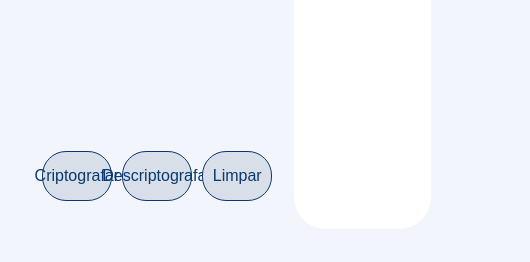
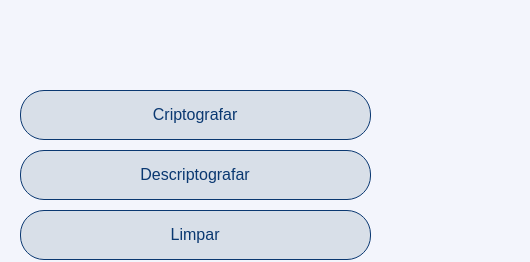
Before and after one commit to Luciara-Abreu/Decryptor, a React (Create React App) app: page / in a window 390 px wide. Shown: the part 595-857 px from the top of the page, 530 px wide, since content can reach past the window. Built offline with nearby package versions, Linux system fonts and the light colour scheme; the HTML template or start-up script is replaced by a standard one.

Commit message:
responsive styling adjustment

```diff
--- a/src/home/styles.js
+++ b/src/home/styles.js
@@ -21,6 +21,11 @@ textarea{
     font-weight: 400;
     font-style: normal;
 }
+
+@media (max-width: 1200px) {
+    flex-direction: column;
+    height: auto;
+  }
 `
 
 export const ContainerHeader = styled.div`
@@ -35,6 +40,12 @@ export const ContainerLeft = styled.div`
     display: flex;
     flex-direction: column;
     justify-content: space-around;
+
+    @media (max-width:1200px){
+      width: 100%;
+      padding: 40px 0px 20px 0px;
+}
+
 `
 
 export const ContainerText = styled.div`
@@ -65,6 +76,25 @@ textarea {
     left: 10%;
     top:10%
 }
+
+@media (max-width:1200px){
+      width: 100%;
+      padding: 40px 0px 20px 0px;
+
+  ::placeholder {
+    padding-left: 10px;
+  }
+  textarea {
+    width: 90%;
+    padding: 5%;
+  }
+  .error-message {
+    padding: 10%;
+    left: -1%;
+    top: -20%;
+    font-size: 20px;
+  }
+}
 `
 
 export const ContainerButtons = styled.div`
@@ -91,27 +121,9 @@ export const ContainerButtons = styled.div`
     color: var(--cor-primaria-font-button);
   }
 
-  .button-crytor:focus,
-  .button-crytor:active {
-    outline: none;
-    box-shadow: var(--shadow2);
-    transform: scale(0.95);
-    color: var(--cor-texto-botao);
-    background-color: var(--cor-primaria-font-button);
-  }
-
   .button-descrytor {
     background-color: var(--cor-secundaria-font-button);
     color: var(--cor-primaria-font-button);
-  }
-
-  .button-descrytor:focus,
-  .button-descrytor:active {
-    outline: none;
-    box-shadow: var(--shadow2);
-    transform: scale(0.95);
-    color: var(--cor-texto-botao);
-    background-color: var(--cor-primaria-font-button);
   }
 
   .button-clear {
@@ -119,20 +131,17 @@ export const ContainerButtons = styled.div`
     color: var(--cor-primaria-font-button);
   }
 
-  .button-clear:focus,
-  .button-clear:active {
-    outline: none;
-    box-shadow: var(--shadow2);
-    transform: scale(0.95);
-    color: var(--cor-texto-botao);
-    background-color: var(--cor-primaria-font-button);
-  }
-
   .button-copy {
     background-color: var(--cor-secundaria-font-button);
     color: var(--cor-primaria-font-button);
   }
 
+  .button-crytor:focus,
+  .button-crytor:active,
+  .button-descrytor:focus,
+  .button-descrytor:active,
+  .button-clear:focus,
+  .button-clear:active,
   .button-copy:focus,
   .button-copy:active {
     outline: none;
@@ -141,8 +150,29 @@ export const ContainerButtons = styled.div`
     color: var(--cor-texto-botao);
     background-color: var(--cor-primaria-font-button);
   }
+
+  @media (max-width:1200px){
+    flex-direction: column;
+    padding: 5%;
+
+    .button-crytor, .button-descrytor, .button-clear {
+      width: 100%;
+    }
+
+    .button-crytor:focus,
+    .button-crytor:active,
+    .button-descrytor:focus,
+    .button-descrytor:active,
+    .button-clear:focus,
+    .button-clear:active,
+    .button-copy:focus,
+    .button-copy:active {
+      width: 100%;
+      transform: none;
+  }
+
+  }
 `
-
 
 export const ContainerRight = styled.div`
   width: 35%;
@@ -160,6 +190,13 @@ export const ContainerRight = styled.div`
     font-size: 20px;
     color: var(--cor-terceira-font);
     }
+
+    @media (max-width:1200px){
+      width: 95%;
+      textarea {
+        margin: 0;
+      }
+}
 `
 
 export const ContainerImag = styled.div`
@@ -169,6 +206,11 @@ display: flex;
 flex-direction: column;
 justify-content: center;
 align-items: center;
+
+@media (max-width:1200px){
+  width: 100%;
+  padding:0;
+}
 `
 
 export const ContainerInformation = styled.div`
@@ -196,6 +238,12 @@ padding-bottom: 10px;
   .text-2{
     padding-top: 3%;
   }
+
+  @media (max-width:1200px){
+    .text-2, .text-3{
+      font-size: 18px;
+    }
+  }
 `
 
 export const ContainerResult = styled.div`
@@ -216,4 +264,13 @@ label{
   position: relative;
   left: 12%;
 }
+@media (max-width:1200px){
+  width: 100%;
+
+  .button-copy{
+  width: 100%;
+  padding: 5%;
+  left: 0%;
+}
+}
 `
```
